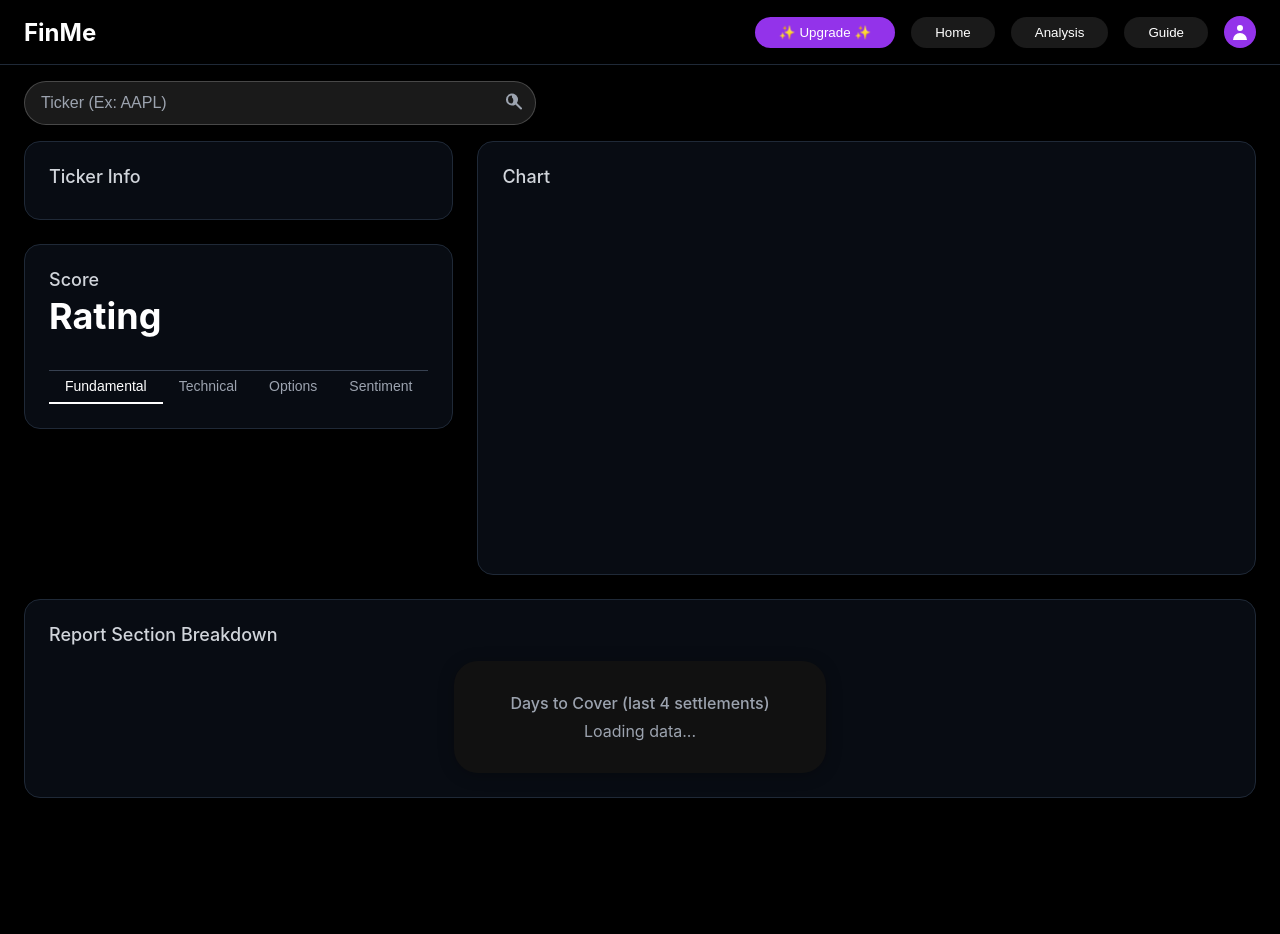
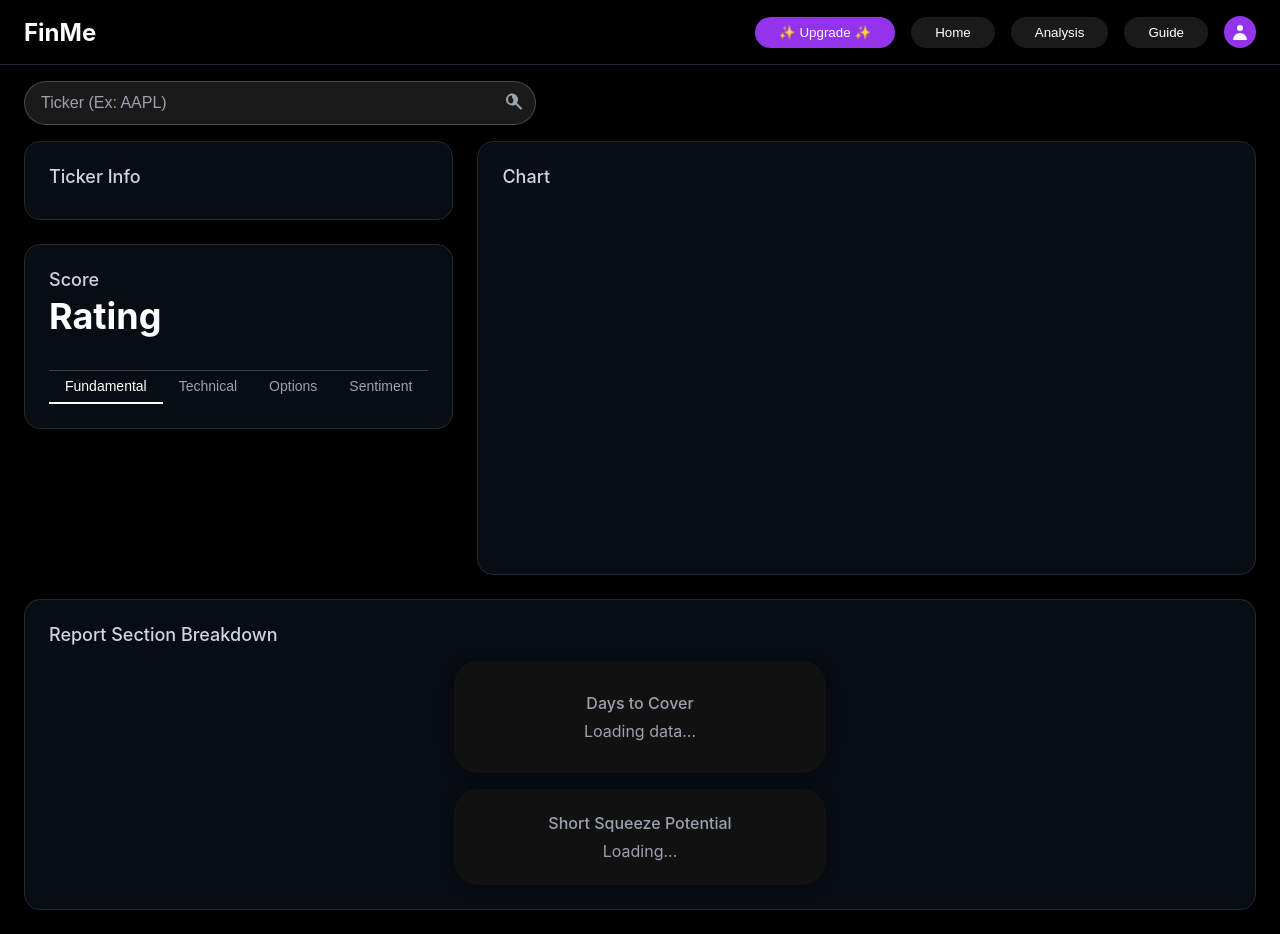
Before and after one commit to ParthM02/FinMe, a React (Create React App) app: page / in a window 1280 px wide. Before the commit the page ends 822 px from the top, so only its background shows below. Built offline with nearby package versions, Linux system fonts and the light colour scheme.

Commit message:
new short squeeze widget

```diff
--- a/src/App.css
+++ b/src/App.css
@@ -424,6 +424,40 @@ body {
   fill: #fde047;
 }
 
+/* Short Squeeze Widget */
+.short-squeeze-widget {
+  background: #111;
+  border-radius: 1.5rem;
+  padding: 1.5rem 1rem;
+  margin: 1rem auto 0 auto;
+  box-shadow: 0 2px 16px rgba(0,0,0,0.18);
+  max-width: 340px;
+  text-align: center;
+}
+
+.short-squeeze-title {
+  font-weight: 500;
+  margin-bottom: 0.5rem;
+}
+
+.short-squeeze-value {
+  font-size: 2rem;
+  font-weight: 700;
+  margin-bottom: 0.25rem;
+}
+
+.short-squeeze-low {
+  color: #ef4444;
+}
+
+.short-squeeze-moderate {
+  color: #fde047;
+}
+
+.short-squeeze-high {
+  color: #22c55e;
+}
+
 /* Responsive Styles */
 @media (min-width: 1024px) {
     .grid-container {
--- a/src/App.js
+++ b/src/App.js
@@ -368,8 +368,9 @@ const App = () => {
                   </table>
                 </div>
               ) : activeTab === 'Fundamental' ? (
+                <>
                   <div className="volume-bar-widget">
-                  <div className="volume-bar-title">Days to Cover (last 4 settlements)</div>
+                    <div className="volume-bar-title">Days to Cover</div>
                     {shortInterest.length < 5 ? (
                       <span>Loading data...</span>
                     ) : (
@@ -395,7 +396,6 @@ const App = () => {
                           signalClass = 'bullish';
                         }
 
-                      // Bar colors based on comparison with previous
                         const barClasses = bars.map((bar) => {
                           if (bar.value > bar.prevValue) return 'bearish';
                           if (bar.value < bar.prevValue) return 'bullish';
@@ -445,6 +445,38 @@ const App = () => {
                       })()
                     )}
                   </div>
+                  {/* Short Squeeze Potential Widget */}
+                  <div className="short-squeeze-widget">
+                    <div className="short-squeeze-title">Short Squeeze Potential</div>
+                    {shortInterest.length < 1 ? (
+                      <span>Loading...</span>
+                    ) : (
+                      (() => {
+                        // Most recent DTC (days to cover)
+                        const dtc = shortInterest[0]?.days_to_cover;
+                        let squeeze = 'Low';
+                        let squeezeClass = 'short-squeeze-low';
+                        if (dtc >= 8) {
+                          squeeze = 'High';
+                          squeezeClass = 'short-squeeze-high';
+                        } else if (dtc >= 3) {
+                          squeeze = 'Moderate';
+                          squeezeClass = 'short-squeeze-moderate';
+                        }
+                        return (
+                          <>
+                            <div className={`short-squeeze-value ${squeezeClass}`}>
+                              {dtc?.toFixed(2) ?? 'N/A'}
+                            </div>
+                            <div className={`short-squeeze-title ${squeezeClass}`}>
+                              {squeeze}
+                            </div>
+                          </>
+                        );
+                      })()
+                    )}
+                  </div>
+                </>
               ) : (
                 `${activeTab} report breakdown will appear here.`
               )}
```
Lines whose indentation alone changed are shown as unchanged.
